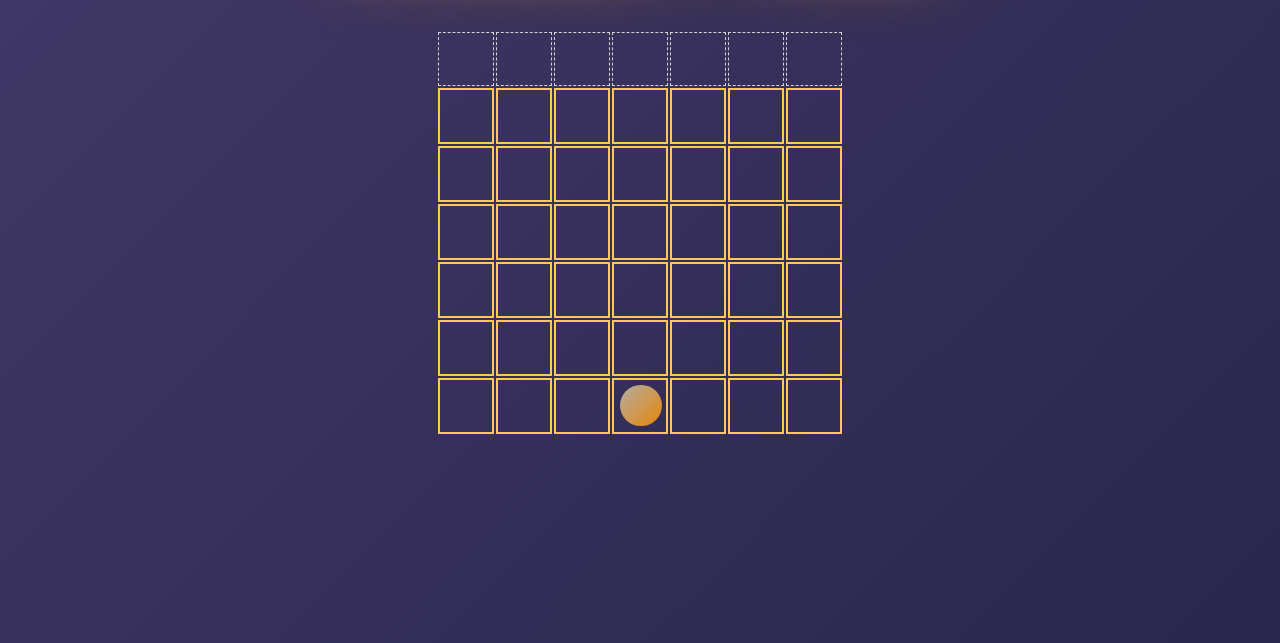
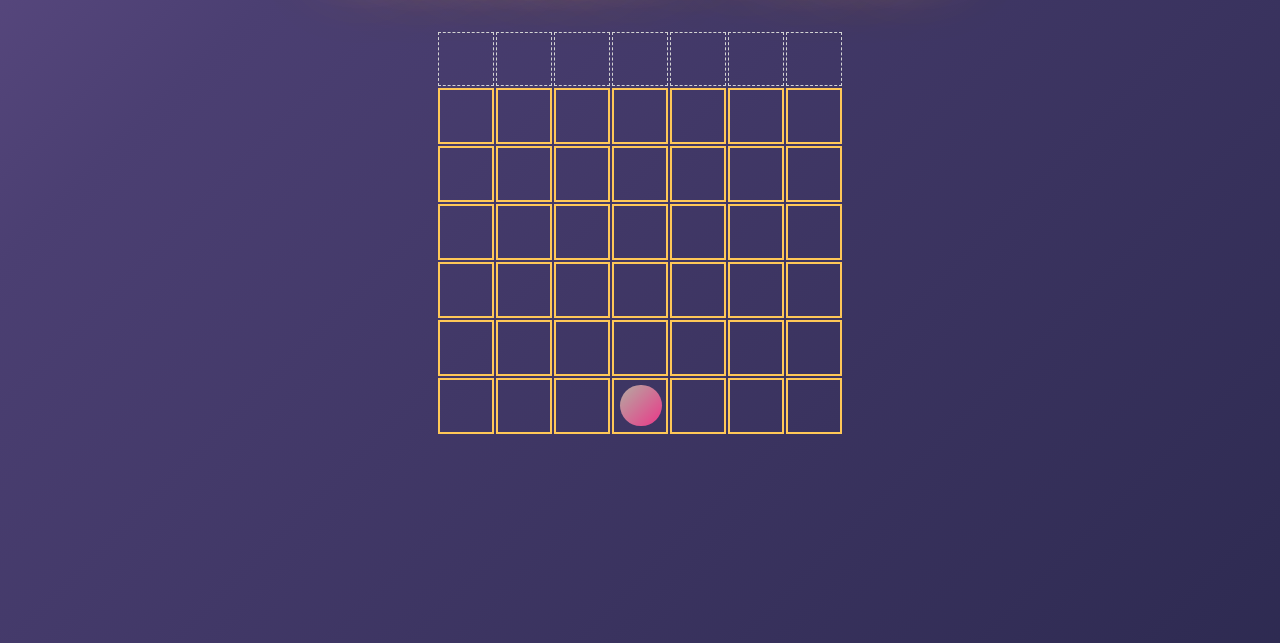
Before and after one commit to mattrobinson412/connectFour, a plain HTML site: page index.html in a window 1280 px wide. Both pictures are taken after a click on the element 640 px from the left and 215 px from the top of the page. Shown: the part 157-800 px from the top of the page. Drawn offline with Linux system fonts and the light colour scheme.

Commit message:
modified color of .p1 piece

```diff
--- a/connect4.css
+++ b/connect4.css
@@ -57,7 +57,7 @@ table {
 
 body {
   /* background-color: #1f2041; */
-  background: linear-gradient(-45deg, #1f2041, #4b3f72, #ab81cd);
+  background: linear-gradient(-45deg, #1f2041, #4b3f72, #ab81cd, #e2adf2);
 	background-size: 400% 400%;
 	animation: gradient 15s ease infinite;
 }
@@ -118,7 +118,7 @@ body {
 }
 
 .p1 {
-  background: linear-gradient(-45deg, #e68609, #b4aca2);
+  background: linear-gradient(-45deg, #EA3788, #b4aca2);
 
 }
 .p2 {
```
